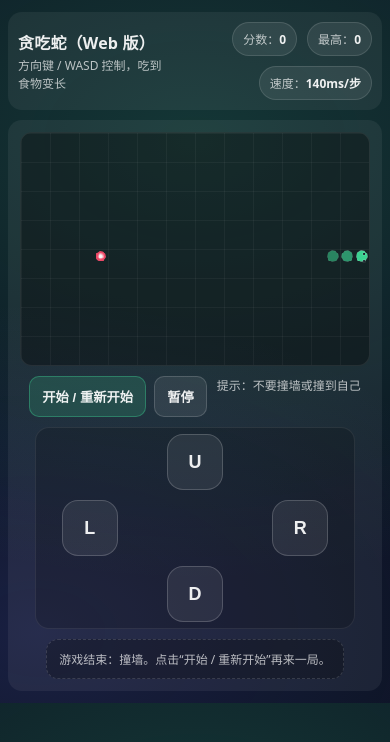
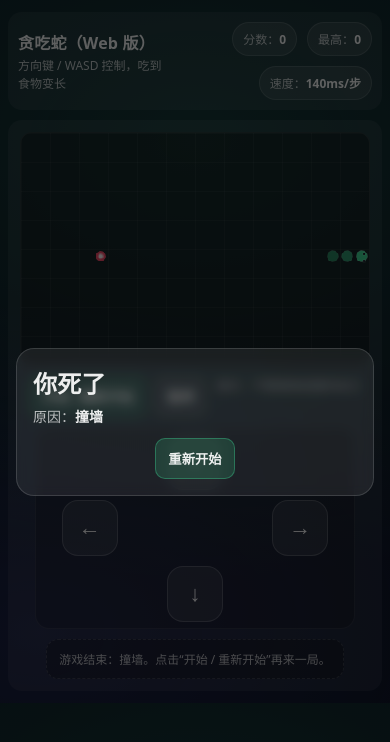
Before and after one commit to whateverthinkin/GptTest, a plain HTML site: page index.html in a window 390 px wide. Both pictures are taken after a click on the button "开始 / 重新开始". Drawn offline with Linux system fonts and the light colour scheme.

Commit message:
Implement death modal and sound effects for game over in Snake Game; adjust button labels for mobile controls

```diff
--- a/index.html
+++ b/index.html
@@ -183,9 +183,10 @@
         background: rgba(255, 255, 255, 0.08);
         color: var(--text);
         font-weight: 700;
-        font-size: 18px;
+        font-size: 22px;
         user-select: none;
         -webkit-tap-highlight-color: transparent;
+        line-height: 1;
       }
 
       .dir-up {
@@ -203,6 +204,55 @@
       .dir-down {
         grid-column: 2;
         grid-row: 3;
+      }
+
+      .death-modal {
+        position: fixed;
+        inset: 0;
+        background: rgba(0, 0, 0, 0.6);
+        display: none;
+        align-items: center;
+        justify-content: center;
+        padding: 16px;
+        z-index: 9999;
+      }
+
+      .death-modal.show {
+        display: flex;
+      }
+
+      .death-card {
+        width: min(520px, 100%);
+        background: rgba(255, 255, 255, 0.08);
+        border: 1px solid rgba(255, 255, 255, 0.14);
+        border-radius: 18px;
+        padding: 16px;
+        backdrop-filter: blur(6px);
+      }
+
+      .death-title {
+        font-size: 24px;
+        font-weight: 900;
+        letter-spacing: 0.2px;
+        margin-bottom: 6px;
+      }
+
+      .death-reason {
+        color: var(--muted);
+        font-size: 14px;
+        margin-bottom: 12px;
+      }
+
+      .death-reason b {
+        color: var(--text);
+        font-weight: 800;
+      }
+
+      .death-actions {
+        display: flex;
+        gap: 10px;
+        justify-content: center;
+        flex-wrap: wrap;
       }
 
       /* 兼容一些手机/平板：只要是触摸设备就尽量显示方向按钮 */
@@ -272,13 +322,31 @@
           </div>
 
           <div id="mobileControls" class="mobile-controls" aria-label="手机触控方向控制">
-            <button id="btnUp" class="dir-btn dir-up" type="button" aria-label="向上">U</button>
-            <button id="btnLeft" class="dir-btn dir-left" type="button" aria-label="向左">L</button>
-            <button id="btnRight" class="dir-btn dir-right" type="button" aria-label="向右">R</button>
-            <button id="btnDown" class="dir-btn dir-down" type="button" aria-label="向下">D</button>
+            <button id="btnUp" class="dir-btn dir-up" type="button" aria-label="向上">↑</button>
+            <button id="btnLeft" class="dir-btn dir-left" type="button" aria-label="向左">←</button>
+            <button id="btnRight" class="dir-btn dir-right" type="button" aria-label="向右">→</button>
+            <button id="btnDown" class="dir-btn dir-down" type="button" aria-label="向下">↓</button>
           </div>
           <div id="overlay" class="overlay">
             点击“开始 / 重新开始”或按 <b>Enter</b> 开始（手机可滑动或点方向按钮）
+          </div>
+
+          <div
+            id="deathModal"
+            class="death-modal"
+            role="dialog"
+            aria-modal="true"
+            aria-label="游戏结束"
+          >
+            <div class="death-card">
+              <div class="death-title">你死了</div>
+              <div class="death-reason">
+                原因：<b id="deathReason">—</b>
+              </div>
+              <div class="death-actions">
+                <button id="btnRestartModal" class="primary" type="button">重新开始</button>
+              </div>
+            </div>
           </div>
         </div>
       </div>
@@ -298,6 +366,9 @@
         const btnDown = document.getElementById("btnDown");
         const btnLeft = document.getElementById("btnLeft");
         const btnRight = document.getElementById("btnRight");
+        const deathModalEl = document.getElementById("deathModal");
+        const deathReasonEl = document.getElementById("deathReason");
+        const btnRestartModal = document.getElementById("btnRestartModal");
 
         // 网格参数（保持像素风清晰）
         const cols = 24;
@@ -307,6 +378,71 @@
         // 画布分辨率（用于像素绘制；CSS 负责缩放）
         const logicalW = cols * cell;
         const logicalH = rows * cell;
+
+        // ========= 音效（使用 WebAudio，避免额外音频文件）=========
+        let audioCtx = null;
+        let masterGain = null;
+
+        function ensureAudio() {
+          if (audioCtx) return;
+          const AudioContext = window.AudioContext || window.webkitAudioContext;
+          if (!AudioContext) return;
+          audioCtx = new AudioContext();
+          masterGain = audioCtx.createGain();
+          masterGain.gain.value = 0.07; // 整体音量
+          masterGain.connect(audioCtx.destination);
+        }
+
+        function sfxEat() {
+          if (!audioCtx || !masterGain) return;
+          const t = audioCtx.currentTime;
+
+          const osc1 = audioCtx.createOscillator();
+          const g1 = audioCtx.createGain();
+          osc1.type = "square";
+          osc1.frequency.setValueAtTime(520, t);
+          osc1.frequency.exponentialRampToValueAtTime(1040, t + 0.06);
+          g1.gain.setValueAtTime(0.0001, t);
+          g1.gain.exponentialRampToValueAtTime(0.9, t + 0.01);
+          g1.gain.exponentialRampToValueAtTime(0.0001, t + 0.09);
+          osc1.connect(g1);
+          g1.connect(masterGain);
+          osc1.start(t);
+          osc1.stop(t + 0.1);
+
+          const osc2 = audioCtx.createOscillator();
+          const g2 = audioCtx.createGain();
+          osc2.type = "triangle";
+          osc2.frequency.setValueAtTime(780, t + 0.01);
+          osc2.frequency.exponentialRampToValueAtTime(1560, t + 0.07);
+          g2.gain.setValueAtTime(0.0001, t + 0.01);
+          g2.gain.exponentialRampToValueAtTime(0.6, t + 0.02);
+          g2.gain.exponentialRampToValueAtTime(0.0001, t + 0.11);
+          osc2.connect(g2);
+          g2.connect(masterGain);
+          osc2.start(t + 0.01);
+          osc2.stop(t + 0.12);
+        }
+
+        function sfxDeath() {
+          if (!audioCtx || !masterGain) return;
+          const t = audioCtx.currentTime;
+
+          // 下降音 + 短促“噪声感”让死亡更明显
+          const osc = audioCtx.createOscillator();
+          const g = audioCtx.createGain();
+          osc.type = "sawtooth";
+          osc.frequency.setValueAtTime(440, t);
+          osc.frequency.exponentialRampToValueAtTime(110, t + 0.22);
+          g.gain.setValueAtTime(0.0001, t);
+          g.gain.exponentialRampToValueAtTime(0.75, t + 0.01);
+          g.gain.exponentialRampToValueAtTime(0.0001, t + 0.25);
+          osc.connect(g);
+          g.connect(masterGain);
+          osc.start(t);
+          osc.stop(t + 0.26);
+        }
+
         function setupCanvas() {
           const dpr = Math.max(1, window.devicePixelRatio || 1);
           canvas.width = logicalW * dpr;
@@ -372,6 +508,10 @@
         }
 
         function resetGame() {
+          // 确保在用户手势触发后创建音频上下文（手机/微信内置浏览器里尤其重要）
+          ensureAudio();
+          if (audioCtx && audioCtx.state === "suspended") audioCtx.resume().catch(() => {});
+
           score = 0;
           scoreEl.textContent = "0";
           direction = { x: 1, y: 0 };
@@ -389,6 +529,7 @@
           state = "running";
           setOverlay("游戏进行中，祝你好运！");
           btnPause.textContent = "暂停";
+          if (deathModalEl) deathModalEl.classList.remove("show");
 
           // 先渲染一次再开始计时
           draw();
@@ -412,6 +553,15 @@
           state = "gameover";
           setOverlay(`游戏结束：${reason}。点击“开始 / 重新开始”再来一局。`);
           btnPause.textContent = "暂停";
+
+          if (audioCtx) {
+            sfxDeath();
+          }
+
+          if (deathModalEl && deathReasonEl) {
+            deathReasonEl.textContent = reason;
+            deathModalEl.classList.add("show");
+          }
 
           if (score > best) {
             best = score;
@@ -468,6 +618,7 @@
             scoreEl.textContent = String(score);
             placeFood();
             // 不删尾巴：变长
+            sfxEat();
           } else {
             // 未吃到：移除尾巴
             snake.shift();
@@ -732,11 +883,19 @@
         });
 
         btnStart.addEventListener("click", () => {
+          ensureAudio();
+          if (audioCtx && audioCtx.state === "suspended") audioCtx.resume().catch(() => {});
           if (state === "running") {
             // 重新开始
             resetGame();
             return;
           }
+          resetGame();
+        });
+
+        btnRestartModal.addEventListener("click", () => {
+          ensureAudio();
+          if (audioCtx && audioCtx.state === "suspended") audioCtx.resume().catch(() => {});
           resetGame();
         });
 
```
